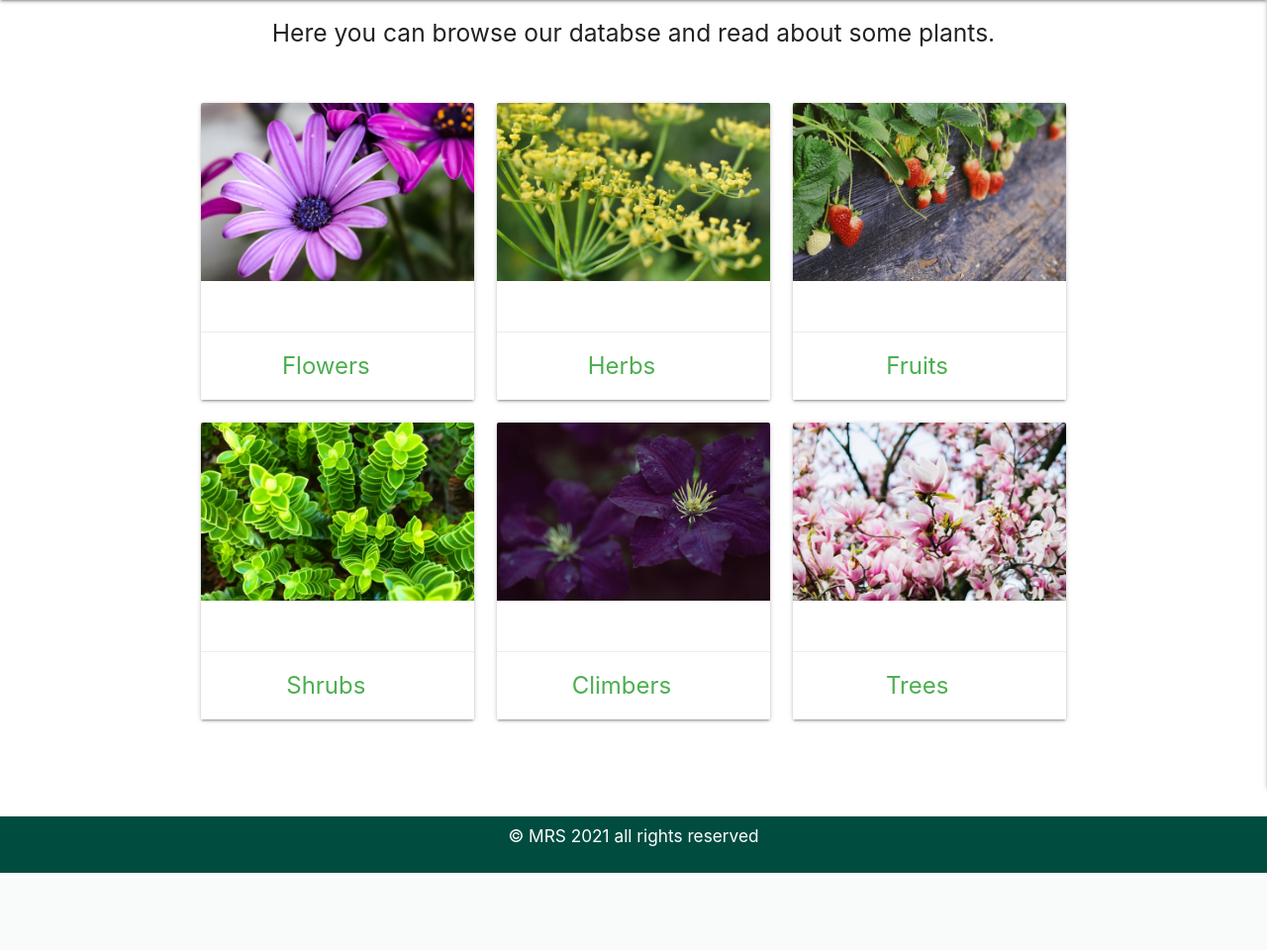
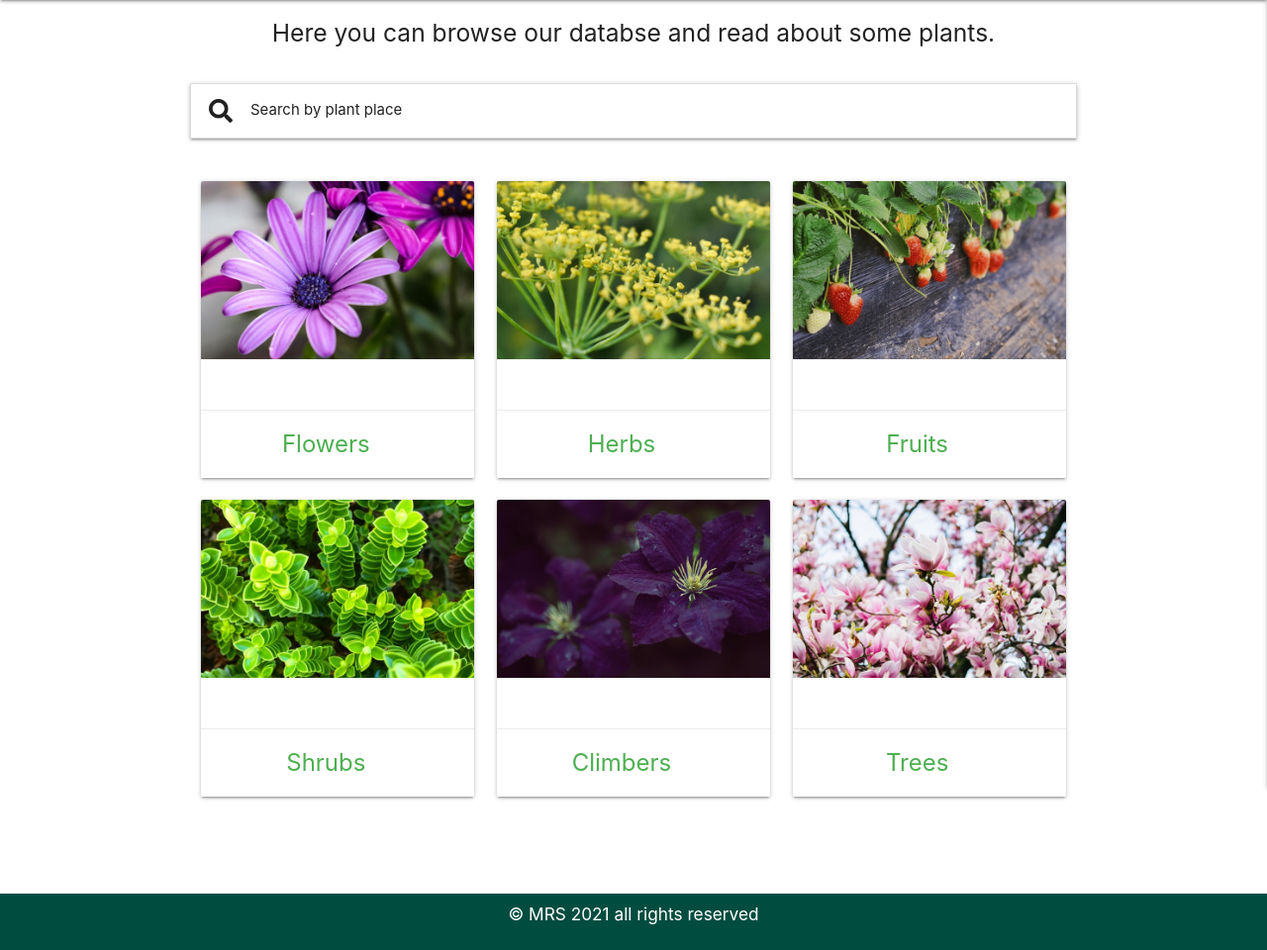
Before and after one commit to madatoo/plantarium-ms3, a Flask app: page /all_plants in a window 1280 px wide. Shown: the part 64-1024 px from the top of the page at 99% size. Before the commit the page ends 946 px from the top, so only its background shows below. Run offline with Flask 2, Linux system fonts and the light colour scheme; data that the repository does not hold is empty; some libraries are stand-ins or nearby versions.

Commit message:
add collapsible serch box to all plants page

```diff
--- a/app.py
+++ b/app.py
@@ -35,7 +35,7 @@ This is route for add plant form
 @app.route("/add_plant", methods=["GET", "POST"])
 def add_plant():
     if request.method == "POST":
-        wish_list = "yes" if request.form.get(
+        wish_list = "on" if request.form.get(
             "plant_on_wish_list") else "no"
         plant = {
             "category_name": request.form.get("category_name"),
--- a/static/js/script.js
+++ b/static/js/script.js
@@ -6,6 +6,8 @@ $(document).ready(function(){
       setInterval(function() {
       $('#carousel-auto').carousel('next');
     }, 1800);
+    //search box
+    $('.collapsible').collapsible();
     //add plant form
     $('select').formSelect();
     $('.dropdown-trigger').dropdown();
--- a/templates/all_plants.html
+++ b/templates/all_plants.html
@@ -6,6 +6,15 @@
     <div class="row s12 m7 text-center custom-all-plants-header">
         <h5>Here you can browse our databse and read about some plants.</h5>
     </div>
+</div>
+<div class="container">
+    <ul class="collapsible">
+        <li>
+          <div class="collapsible-header"><i class="fas fa-search"></i>Search by plant place</div>
+          <div class="collapsible-body"><span>Lorem ipsum dolor sit amet.</span></div>
+        </li>
+        <li>
+    </ul>
 </div>
 <div class="containeer">
     <div class="row">
```
